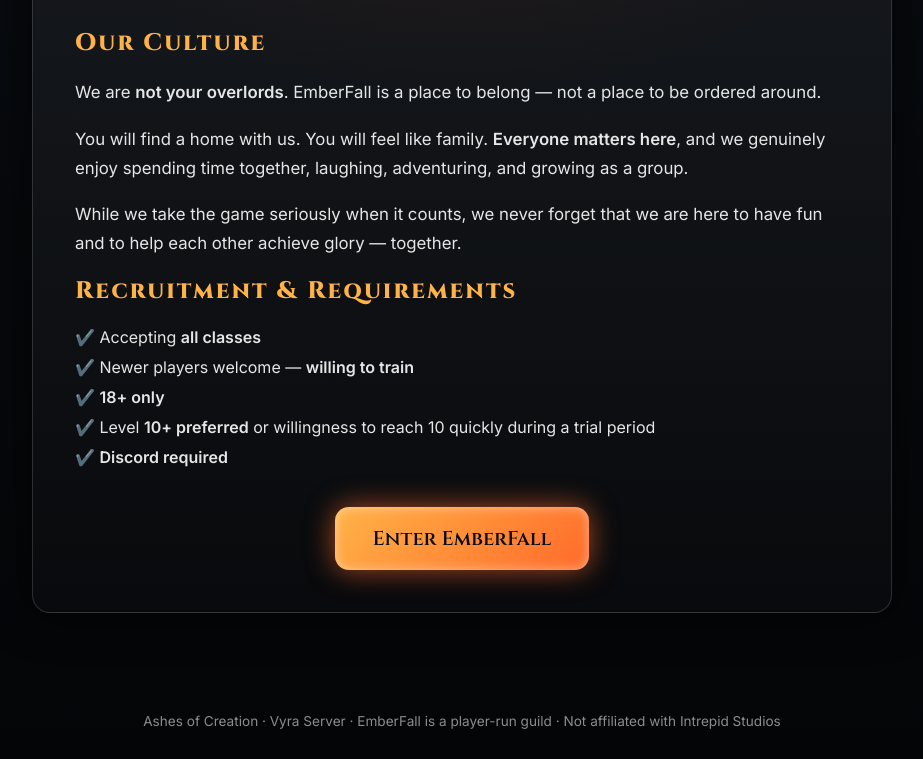
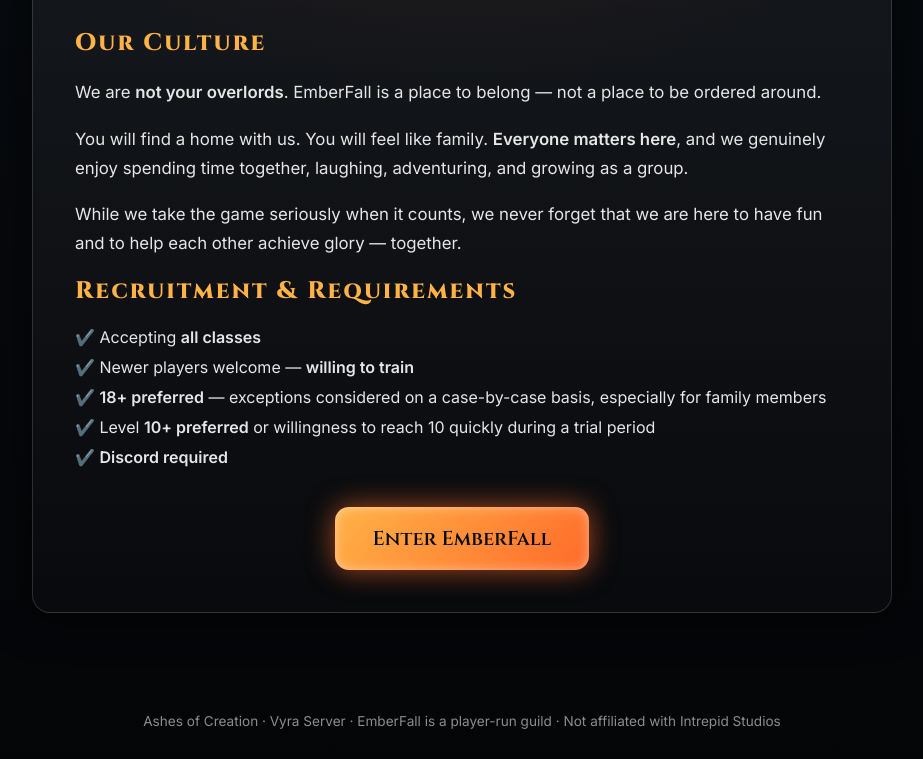
Before and after one commit to randypatterson1977-ashes/vyra-emberfall, a plain HTML site: page index.html in a window 1280 px wide. Shown: the part 569-1328 px from the top of the page, without its empty margins (178-1101 px from the left). Drawn offline with Linux system fonts and the light colour scheme.

Commit message:
updated recruitment

```diff
--- a/index.html
+++ b/index.html
@@ -218,7 +218,7 @@ footer {
     <ul class="requirements">
       <li>✔️ Accepting <strong>all classes</strong></li>
       <li>✔️ Newer players welcome — <strong>willing to train</strong></li>
-      <li>✔️ <strong>18+ only</strong></li>
+      <li>✔️ <strong>18+ preferred</strong> — exceptions considered on a case-by-case basis, especially for family members</li>
       <li>✔️ Level <strong>10+ preferred</strong> or willingness to reach 10 quickly during a trial period</li>
       <li>✔️ <strong>Discord required</strong></li>
     </ul>
```
